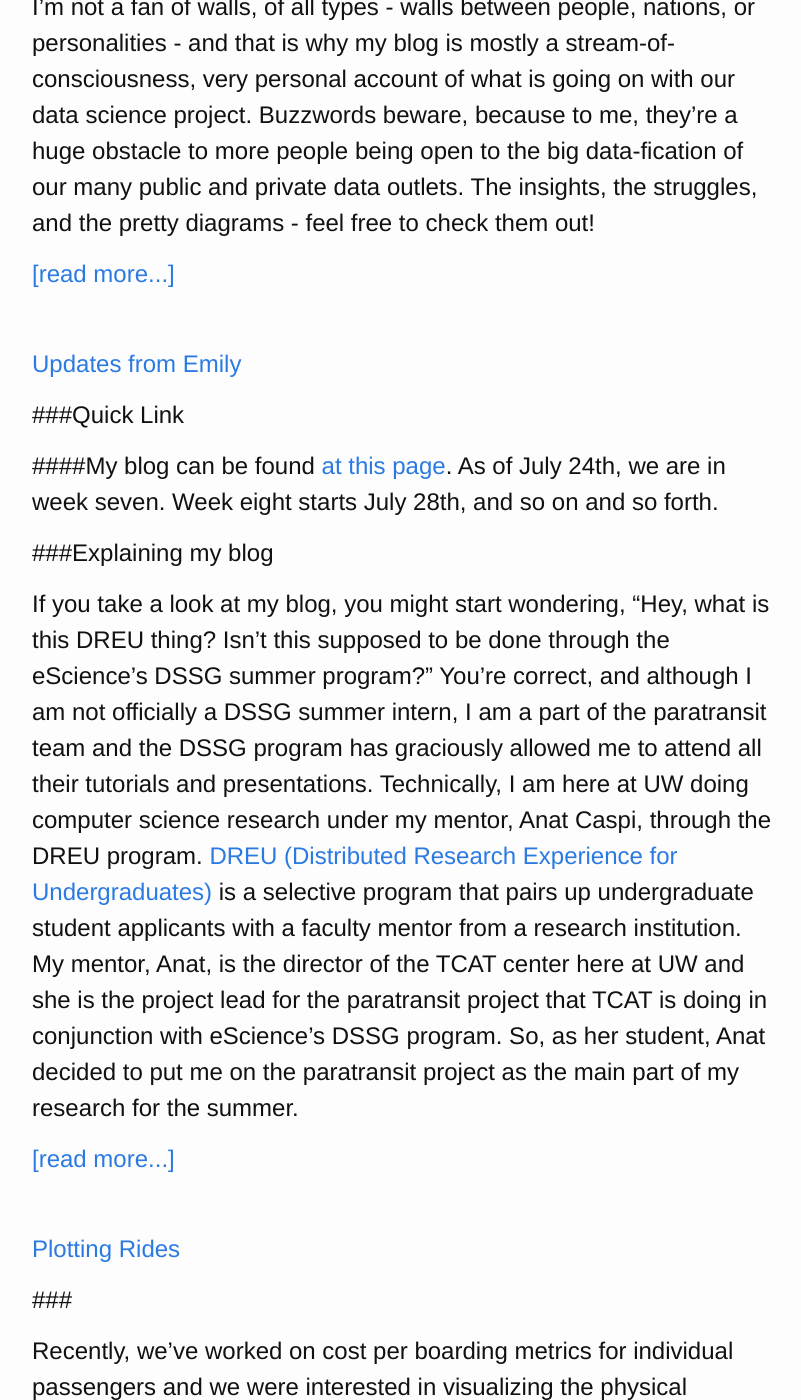
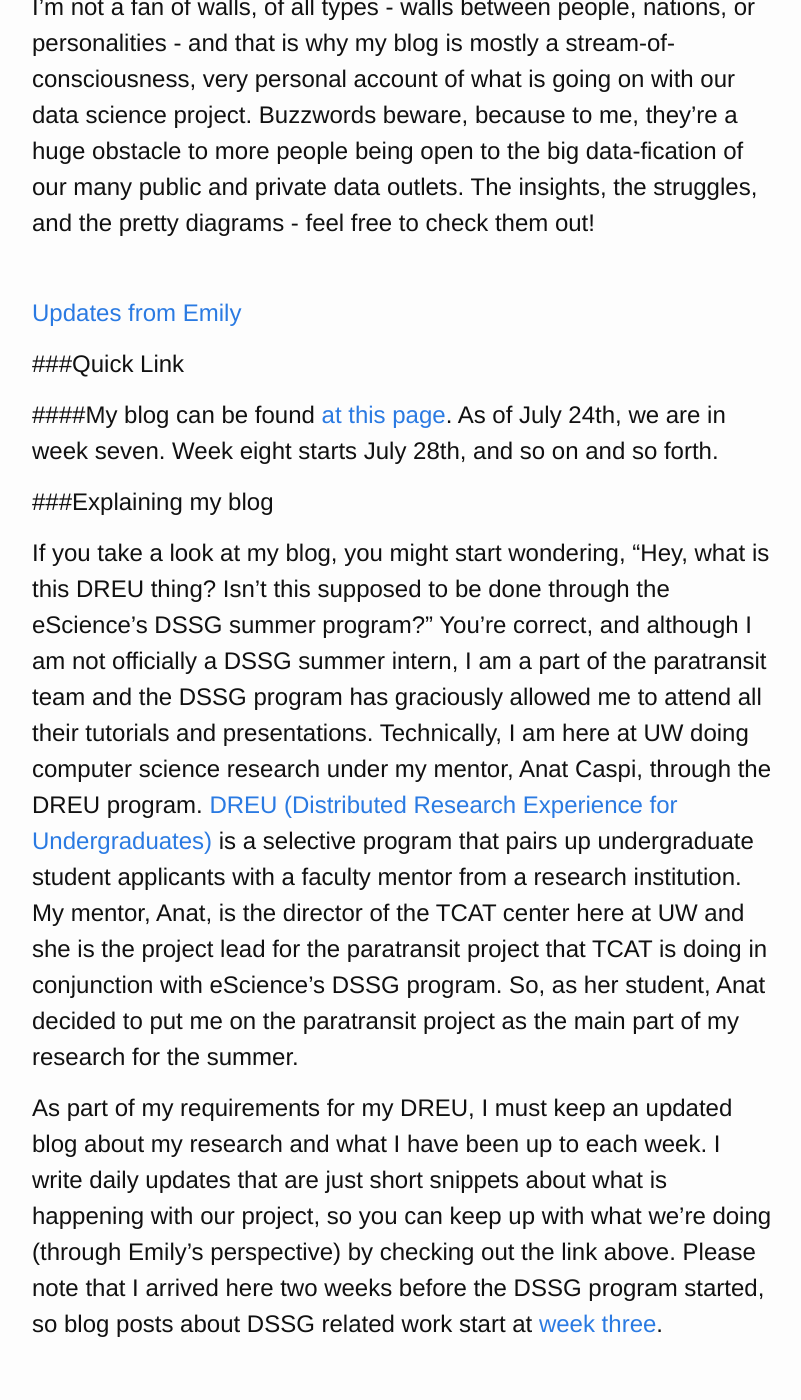
Before and after one commit to DSSG-paratransit/main_repo, a Jekyll site: the page built from index.md, in a window 1280 px wide and 1400 px high, scrolled down 436 px. Shown: the whole window, without its empty margins (238-1039 px from the left). Built offline with Jekyll 4.4.1, drawn with Linux system fonts in a browser that asks for light colours.

Commit message:
attempting the read more thing again

```diff
--- a/_posts/2015-07-24-Updates-from-Emily.md
+++ b/_posts/2015-07-24-Updates-from-Emily.md
@@ -23,8 +23,6 @@
 here at UW and she is the project lead for the paratransit project that TCAT is doing in conjunction with eScience's
 DSSG program. So, as her student, Anat decided to put me on the paratransit project as the main part of my research for the summer.
 
-<!--more-->
-
 As part of my requirements for my DREU, I must keep an updated blog about my research and what I have been up
 to each week. I write daily updates that are just short snippets about what is happening with our project, so
 you can keep up with what we're doing (through Emily's perspective) by checking out the link above. Please note
--- a/index.md
+++ b/index.md
@@ -12,10 +12,10 @@
       <li class="post-item">
         <h2>
           <a class="post-link" href="{{ post.url | prepend: site.baseurl }}">{{ post.title }}</a>
-          {{ post.page.date }}
+          {{ post.meta }}
           <p>  {{ post.excerpt }} </p>
           <p>
-            {% if post.content != post.excerpt %}
+            {% if post.content contains site.excerpt_separator %}
               <a class="post-readmore" href="{{ post.url | prepend: site.baseurl }}">[read more...]</a>
             {% endif %}
           </p>
```
